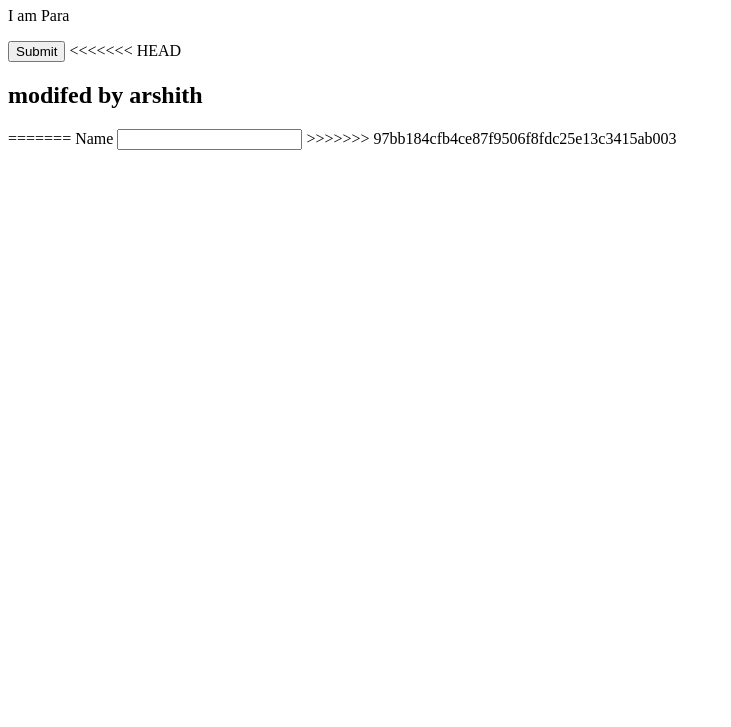
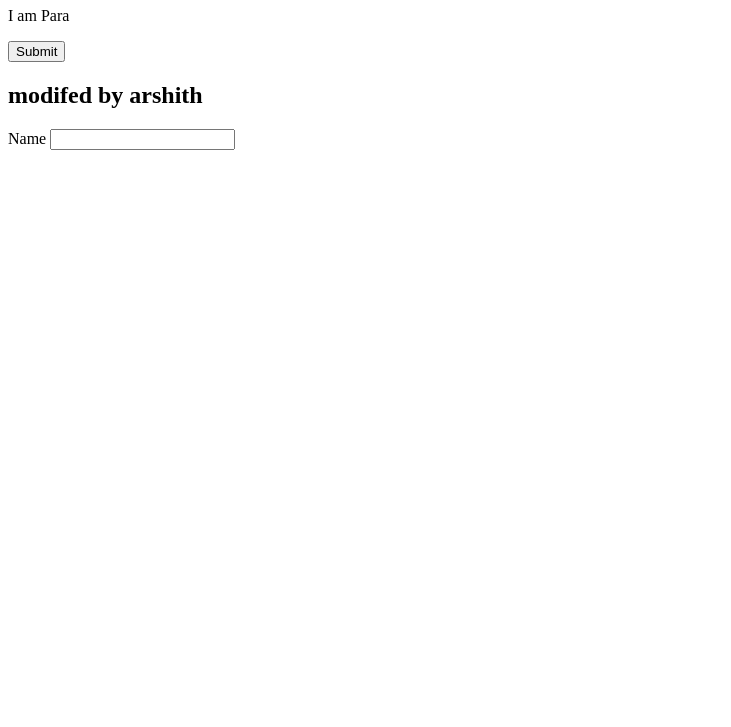
Before and after one commit to Attull/Intern, a plain HTML site: page index.html in a window 1280 px wide. Shown: the part 73-800 px from the top of the page, without its empty margins (0-731 px from the left). Drawn offline with Linux system fonts and the light colour scheme.

Commit message:
modified by arshith

```diff
--- a/index.html
+++ b/index.html
@@ -9,11 +9,11 @@
     <h1>Learning basic of Git</h1>
     <p>I am Para</p>
     <button>Submit</button>
-<<<<<<< HEAD
+
     <h2>modifed by arshith</h2>
-=======
+
     <label>Name</label>
     <input type="text">
->>>>>>> 97bb184cfb4ce87f9506f8fdc25e13c3415ab003
+
 </body>
 </html>
```
